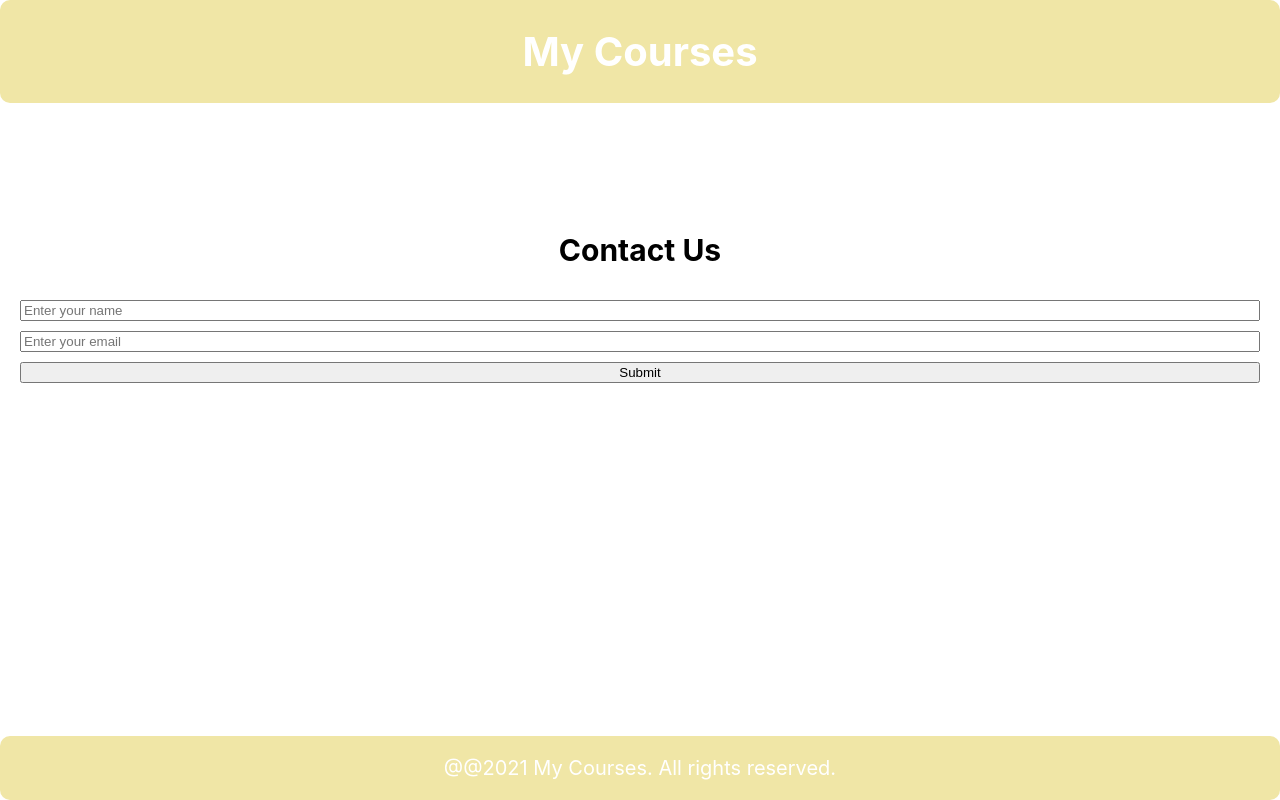
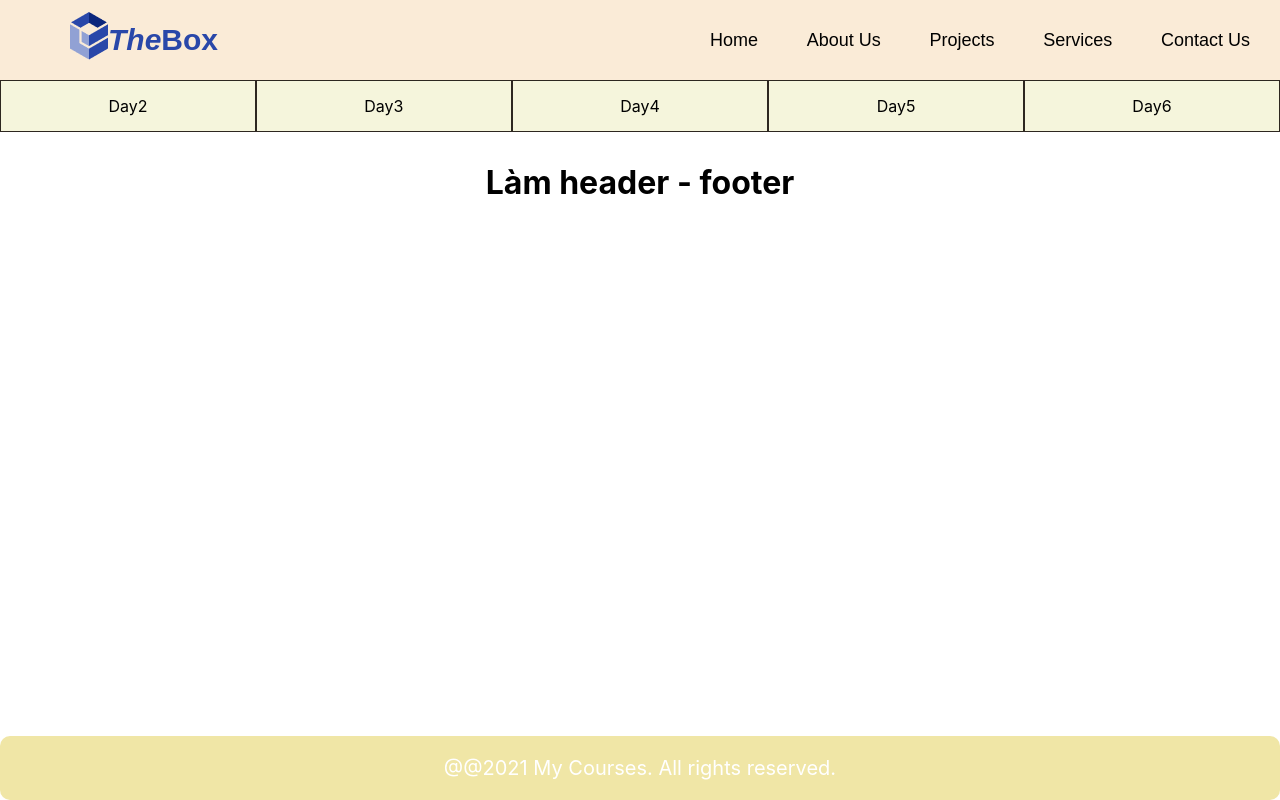
Before and after one commit to Levannhat0904/react-vinaco, a React (Create React App) app: page /day3 in a window 1280 px wide. Built offline with nearby package versions, Linux system fonts and the light colour scheme.

Commit message:
tuan 3 day 4 add reac-router

```diff
--- a/package.json
+++ b/package.json
@@ -8,6 +8,7 @@
     "@testing-library/user-event": "^13.5.0",
     "react": "^18.3.1",
     "react-dom": "^18.3.1",
+    "react-router-dom": "^6.28.0",
     "react-scripts": "5.0.1",
     "web-vitals": "^2.1.4"
   },
--- a/src/App.css
+++ b/src/App.css
@@ -1,27 +1,90 @@
 .App {
   text-align: center;
 }
-.header{
-  background-color: rgb(240, 230, 166);
-  color: white;
-  /* padding: 2px; */
-  font-size: 20px;
-  border-radius: 10px;
-  position: fixed;
-  top: 0;
-  width: 100%;
+#header {
+  display: flex;
+  justify-content: space-between;
+  height: 80px;
+  background-color: antiquewhite;
+  align-items: center;
+}
+.header_navbar-list li {
+  list-style-type: none;
+  padding: 0;
+}
+.header_navbar-list {
+  margin-left: 30px;
+  margin-right: 30px;
+}
+.header_navbar-list li a {
+  text-decoration: none;
+  color: black;
+}
+.header_navbar-list:first-of-type {
+  display: flex;
+  font-family: 'Work Sans', sans-serif;
+  font-weight: 700;
+  /* font-style: italic;  */
+  font-size: 30px;
+  line-height: 35.19px;
+  align-items: center;
+  color: #2947A9;
+}
+.header_navbar-list{
+  width: 577px;
+  height: 21px
+}
+.text-italic{
+  font-style: italic;
+}
+
+.header_navbar-list:nth-of-type(2) {
+  display: flex;
+  justify-content: space-between;
+  color: #14171F;
+  font-family: 'Work Sans', sans-serif;
+  font-weight: 400;
+  font-size: 18px;
+  line-height: 21.11px;
 }
 .coursesList, .reputation, .form-input{
-  margin-top: 200px;
+  /* margin-top: 200px; */
   list-style-type: none;
   line-height: 50px;
   font-size: 20px;
+}
+a{
+  color: black;
+  text-decoration: none;
+}
+li{
+  list-style-type: none;
+}
+.navbar-list{
+  display: flex;
+  justify-content: space-between;
+  margin: 0;
+  width: 100%;
+  padding: 0;
+}
+.navbar-item{
+  flex-grow: 1;
+  /* margin: 0 10px; */
+  text-align: center;
+  display: block;
+  margin-bottom: 10px;
+  padding: 15px;
+  background-color: beige;
+  border: 1px solid rgb(45, 39, 32);
+  border-color: rgb(45, 39, 32);
+
 }
 .form-input{
   display: flex;
   flex-direction: column;
 }
 .input-item{
+  width: 100%;
   margin-bottom: 10px;
   margin-left: 20px;
   margin-right: 20px;
--- a/src/App.js
+++ b/src/App.js
@@ -1,40 +1,34 @@
-
+import { Routes, Route, Link } from 'react-router-dom';
 import './App.css';
 import Footer from './footer';
 import Header from './header';
-import CoursesList from './course'
-import Form from './form';
-import Reputation from './reputation';
-
+import Day2 from './tuan3/day2';
+import Day3 from './tuan3/day3';
+import Day4 from './tuan3/day4';
+import Day5 from './tuan3/day5';
+import Day6 from './tuan3/day6';
 function App() {
-  const arr = [
-    {
-      name: 'javascript'
-    },
-    {
-      name: 'React'
-    },
-    {
-      name: 'Node.js'
-    },
-    {
-      name: 'Python'
-    }
-  ];
-  const reputationData = [
-    { title: "Completed Projects", value: 120 },
-    { title: "Happy Clients", value: 95 },
-    { title: "Team Members", value: 30 },
-  ];
-  return (
-    <div className="App">
-      <Header />
-      {/* <CoursesList courses={arr} /> */}
-      <Form />
-      {/* <Reputation data={reputationData} />  */}
-      <Footer />
+  return(
+    <div className='App'>
+      <Header/>
+      <nav className='navbar'>
+        <ul className='navbar-list'>
+          <li className='navbar-item'> <Link className='navbar-item-link' to='/day2'> Day2 </Link></li>
+          <li className='navbar-item'> <Link className='navbar-item-link' to='/day3'> Day3 </Link></li>
+          <li className='navbar-item'> <Link className='navbar-item-link' to='/day4'> Day4 </Link></li>
+          <li className='navbar-item'> <Link className='navbar-item-link' to='/day5'> Day5 </Link></li>
+          <li className='navbar-item'> <Link className='navbar-item-link' to='/day6'> Day6 </Link></li>
+        </ul>
+      </nav>
+      <Routes>
+        <Route path='/day2' element={<Day2 />} />
+        <Route path='/day3' element={<Day3 />} />
+        <Route path='/day4' element={<Day4 />} />
+        <Route path='/day5' element={<Day5 />} />
+        <Route path='/day6' element={<Day6 />} />
+      </Routes>
+      <Footer/>
     </div>
-  );
+  )
 }
-
 export default App;
--- a/src/header.js
+++ b/src/header.js
@@ -1,7 +1,23 @@
+
 const header =()=>{
     return (
-      <div className="header">
-        <h1>My Courses</h1>
+      <div id="header">
+        <ul className="header_navbar-list">
+          <li className="header_navbar-item">
+            <img src="logo.png" alt="logo_theBox" />
+          </li>
+          <li className="header_navbar-item text-italic text-bold">
+            The
+          </li>
+          <div>Box</div>
+        </ul>
+        <ul className="header_navbar-list">
+          <li className="header_navbar-item"><a href="#">Home</a></li>
+          <li className="header_navbar-item"><a href="#">About Us</a></li>
+          <li className="header_navbar-item"><a href="#">Projects</a></li>
+          <li className="header_navbar-item"><a href="#">Services</a></li>
+          <li className="header_navbar-item"><a href="#">Contact Us</a></li>
+        </ul>
       </div>
     )
 }
--- a/src/index.js
+++ b/src/index.js
@@ -1,5 +1,6 @@
 import React from 'react';
 import ReactDOM from 'react-dom/client';
+import {BrowserRouter} from 'react-router-dom'
 import './index.css';
 import App from './App';
 // import reportWebVitals from './reportWebVitals';
@@ -7,7 +8,9 @@ import App from './App';
 const root = ReactDOM.createRoot(document.getElementById('root'));
 root.render(
   <React.StrictMode>
-    <App />
+    <BrowserRouter >
+      <App />
+    </BrowserRouter>
   </React.StrictMode>
 );
 
--- /dev/null
+++ b/src/tuan3/day2.js
@@ -0,0 +1,9 @@
+
+function Day2(){
+    return (
+        <div>
+            <h1>Hello world</h1>
+        </div>
+    )
+}
+export default Day2;
--- /dev/null
+++ b/src/tuan3/day3.js
@@ -0,0 +1,9 @@
+
+function Day3(){
+    return (
+        <div>
+            <h1>Làm header - footer</h1>
+        </div>
+    )
+}
+export default Day3;
--- /dev/null
+++ b/src/tuan3/day4.js
@@ -0,0 +1,47 @@
+import Reputation from '../reputation';
+
+function Day4(){
+      const reputationData = [
+    { title: "Completed Projects", value: 120 },
+    { title: "Happy Clients", value: 95 },
+    { title: "Team Members", value: 30 },
+  ];
+    return (
+        <div>
+            <h1>Day4</h1>
+            <Reputation data={reputationData} />
+        </div>
+
+    )
+}
+// function App() {
+//   const arr = [
+//     {
+//       name: 'javascript'
+//     },
+//     {
+//       name: 'React'
+//     },
+//     {
+//       name: 'Node.js'
+//     },
+//     {
+//       name: 'Python'
+//     }
+//   ];
+//   const reputationData = [
+//     { title: "Completed Projects", value: 120 },
+//     { title: "Happy Clients", value: 95 },
+//     { title: "Team Members", value: 30 },
+//   ];
+//   return (
+//     <div className="App">
+//       <Header />
+//       {/* <CoursesList courses={arr} /> */}
+//       <Form />
+//       {/* <Reputation data={reputationData} />  */}
+//       <Footer />
+//     </div>
+//   );
+// }
+export default Day4;
--- /dev/null
+++ b/src/tuan3/day5.js
@@ -0,0 +1,40 @@
+
+
+function Day5(){
+    return (
+        <div>
+            <h1>Day5</h1>
+        </div>
+    )
+}
+// function App() {
+//   const arr = [
+//     {
+//       name: 'javascript'
+//     },
+//     {
+//       name: 'React'
+//     },
+//     {
+//       name: 'Node.js'
+//     },
+//     {
+//       name: 'Python'
+//     }
+//   ];
+//   const reputationData = [
+//     { title: "Completed Projects", value: 120 },
+//     { title: "Happy Clients", value: 95 },
+//     { title: "Team Members", value: 30 },
+//   ];
+//   return (
+//     <div className="App">
+//       <Header />
+//       {/* <CoursesList courses={arr} /> */}
+//       <Form />
+//       {/* <Reputation data={reputationData} />  */}
+//       <Footer />
+//     </div>
+//   );
+// }
+export default Day5;
--- /dev/null
+++ b/src/tuan3/day6.js
@@ -0,0 +1,9 @@
+
+function Day6(){
+    return (
+        <div>
+            <h1>Hello world</h1>
+        </div>
+    )
+}
+export default Day6;
```
Also changed, not shown: public/logo.png (added), 1 other file (tests, documents, lock files or other folders).
